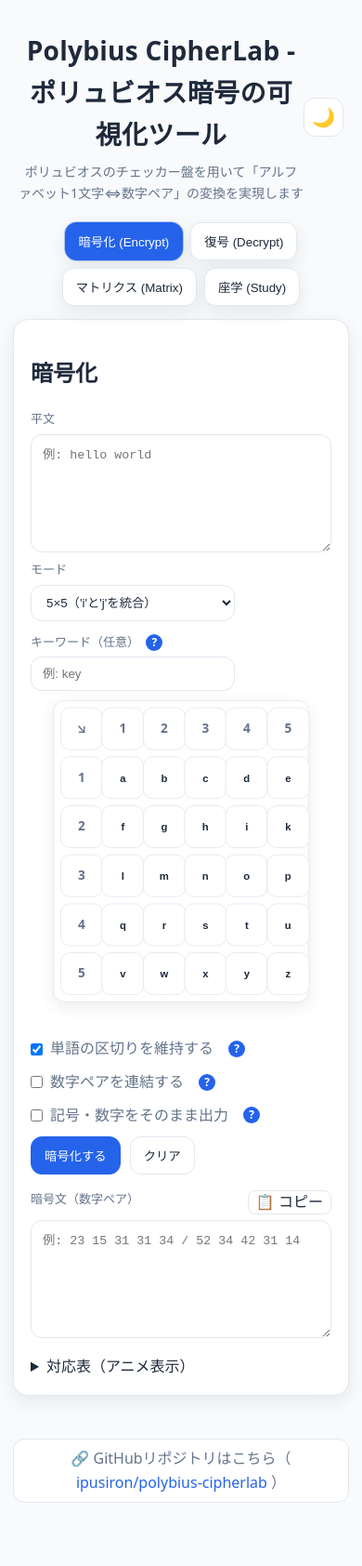
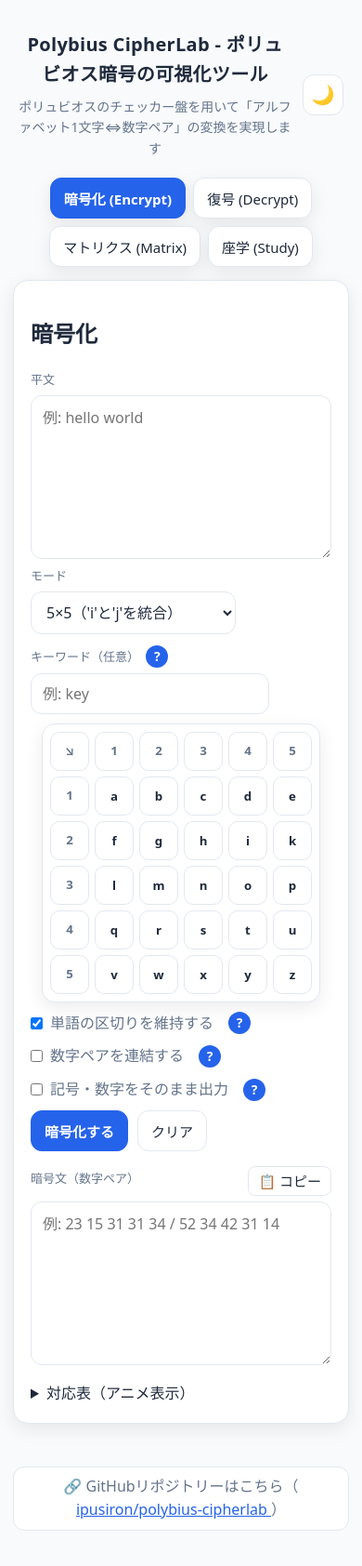
Before and after one commit to ipusiron/polybius-cipherlab, a website: page index.html in a window 390 px wide. Shown: the whole page at 93% size. Drawn offline with Linux system fonts and the light colour scheme.

Commit message:
段階4: CSPとアクセシビリティ、狭い画面の表示を直す
- 効かない meta 3つ（X-Frame-Options ほか）を外し、CSP の meta を入れる
- フォーカスが見えるようにする（textarea などの outline:none をやめる）
- ダークで白文字を primary に載せると2.74:1なので、文字色を --on-primary（7.09:1）にする
- ライトの accent を #15803d にする（3.30:1→5.02:1）
- 方陣を画面の幅に合わせ、幅320pxでも横スクロールが出ないようにする
- ヘルプを button にして、押しても出るようにする（title の二重表示をやめ、Esc で閉じる）
- タップ領域44px、入力欄16px、noscript、favicon、prefers-reduced-motion
- HTML・配色・体裁のテストを足す（58件）

Co-Authored-By: Claude Opus 5 <noreply@anthropic.com>

```diff
--- a/index.html
+++ b/index.html
@@ -3,12 +3,11 @@
 <head>
   <meta charset="utf-8" />
   <meta name="viewport" content="width=device-width,initial-scale=1" />
-  <meta http-equiv="X-Content-Type-Options" content="nosniff" />
-  <meta http-equiv="X-Frame-Options" content="DENY" />
-  <meta http-equiv="X-XSS-Protection" content="1; mode=block" />
-  <meta name="referrer" content="strict-origin-when-cross-origin" />
+  <meta http-equiv="Content-Security-Policy" content="default-src 'self'; img-src 'self' data:; connect-src 'none'; object-src 'none'; base-uri 'none'; form-action 'none'" />
+  <meta name="referrer" content="no-referrer" />
   <title>Polybius CipherLab - Day067</title>
   <meta name="description" content="Polybius（ポリュビオス）暗号の可視化・学習用Webツール。5×5チェッカー盤／6×6拡張、キーワード生成、暗号化・復号の対応表をアニメ表示。" />
+  <link rel="icon" href="assets/favicon.svg" type="image/svg+xml" />
   <link rel="stylesheet" href="style.css" />
 </head>
 <body>
@@ -18,22 +17,26 @@
         <h1>Polybius CipherLab - ポリュビオス暗号の可視化ツール</h1>
         <p class="subtitle">ポリュビオスのチェッカー盤を用いて「アルファベット1文字⇔数字ペア」の変換を実現します</p>
       </div>
-      <button id="theme-toggle" class="theme-toggle" title="テーマを切り替え">
+      <button id="theme-toggle" class="theme-toggle" aria-label="ライトモードに切り替える">
         <span class="theme-icon">🌙</span>
       </button>
     </div>
   </header>
 
-  <nav class="tabs" role="tablist" aria-label="Polybius tabs">
-    <button class="tab active" data-tab="encrypt" role="tab" aria-selected="true">暗号化 (Encrypt)</button>
-    <button class="tab" data-tab="decrypt" role="tab" aria-selected="false">復号 (Decrypt)</button>
-    <button class="tab" data-tab="matrix" role="tab" aria-selected="false">マトリクス (Matrix)</button>
-    <button class="tab" data-tab="history" role="tab" aria-selected="false">座学 (Study)</button>
+  <nav class="tabs" role="tablist" aria-label="ツールの画面">
+    <button class="tab active" id="tab-btn-encrypt" data-tab="encrypt" role="tab" aria-selected="true" aria-controls="tab-encrypt" tabindex="0">暗号化 (Encrypt)</button>
+    <button class="tab" id="tab-btn-decrypt" data-tab="decrypt" role="tab" aria-selected="false" aria-controls="tab-decrypt" tabindex="-1">復号 (Decrypt)</button>
+    <button class="tab" id="tab-btn-matrix" data-tab="matrix" role="tab" aria-selected="false" aria-controls="tab-matrix" tabindex="-1">マトリクス (Matrix)</button>
+    <button class="tab" id="tab-btn-history" data-tab="history" role="tab" aria-selected="false" aria-controls="tab-history" tabindex="-1">座学 (Study)</button>
   </nav>
+
+  <noscript>
+    <p class="noscript">このツールはJavaScriptで動きます。ブラウザーのJavaScriptを有効にしてください。</p>
+  </noscript>
 
   <main>
     <!-- Encrypt -->
-    <section id="tab-encrypt" class="panel active" role="tabpanel">
+    <section id="tab-encrypt" class="panel active" role="tabpanel" aria-labelledby="tab-btn-encrypt" tabindex="0">
       <div class="card">
         <h2>暗号化</h2>
         <div class="grid-2">
@@ -51,7 +54,7 @@
               </div>
               <div class="field">
                 <label class="label">キーワード（任意）
-                  <span class="help-icon" title="キーワードを入力すると、その文字が優先的に表の先頭に配置されます。送信者と受信者で同じキーワードを使うことで秘密鍵として機能します。">?</span>
+                  <button type="button" class="help-icon" data-help="キーワードを入力すると、その文字が優先的に表の先頭に配置されます。送信者と受信者で同じキーワードを使うことで秘密鍵として機能します。" aria-label="説明を表示">?</button>
                 </label>
                 <input id="keyword-enc" type="text" placeholder="例: key" />
               </div>
@@ -64,7 +67,7 @@
                 <input id="preserve-spaces-enc" type="checkbox" checked />
                 <span>単語の区切りを維持する</span>
               </label>
-              <span class="help-icon" title="チェックすると、空白は「/」に変換され、改行は維持されます。チェックを外すと、空白や改行は削除されて連続した数字になります。">?</span>
+              <button type="button" class="help-icon" data-help="チェックすると、空白は「/」に変換され、改行は維持されます。チェックを外すと、空白や改行は削除されて連続した数字になります。" aria-label="説明を表示">?</button>
             </div>
 
             <div class="row">
@@ -72,7 +75,7 @@
                 <input id="concat-pairs-enc" type="checkbox" />
                 <span>数字ペアを連結する</span>
               </label>
-              <span class="help-icon" title="チェックすると、数字ペアがスペースなしで連結されます。例：「23 15 31」→「231531」">?</span>
+              <button type="button" class="help-icon" data-help="チェックすると、数字ペアがスペースなしで連結されます。例：「23 15 31」→「231531」" aria-label="説明を表示">?</button>
             </div>
 
             <div class="row">
@@ -80,7 +83,7 @@
                 <input id="preserve-symbols-enc" type="checkbox" />
                 <span>記号・数字をそのまま出力</span>
               </label>
-              <span class="help-icon" title="チェックすると、句読点や数字などの非アルファベット文字がそのまま暗号文に含まれます。チェックを外すと削除されます。">?</span>
+              <button type="button" class="help-icon" data-help="チェックすると、句読点や数字などの非アルファベット文字がそのまま暗号文に含まれます。チェックを外すと削除されます。" aria-label="説明を表示">?</button>
             </div>
 
             <div class="row gap">
@@ -107,7 +110,7 @@
     </section>
 
     <!-- Decrypt -->
-    <section id="tab-decrypt" class="panel" role="tabpanel">
+    <section id="tab-decrypt" class="panel" role="tabpanel" aria-labelledby="tab-btn-decrypt" tabindex="0">
       <div class="card">
         <h2>復号</h2>
         <div class="grid-2">
@@ -128,7 +131,7 @@
               </div>
               <div class="field">
                 <label class="label">キーワード（任意）
-                  <span class="help-icon" title="暗号化時と同じキーワードを使用してください。キーワードが異なると正しく復号できません。">?</span>
+                  <button type="button" class="help-icon" data-help="暗号化時と同じキーワードを使用してください。キーワードが異なると正しく復号できません。" aria-label="説明を表示">?</button>
                 </label>
                 <input id="keyword-dec" type="text" placeholder="例: key" />
               </div>
@@ -162,7 +165,7 @@
     </section>
 
     <!-- Matrix -->
-    <section id="tab-matrix" class="panel" role="tabpanel">
+    <section id="tab-matrix" class="panel" role="tabpanel" aria-labelledby="tab-btn-matrix" tabindex="0">
       <div class="card">
         <h2>マトリクス表示</h2>
 
@@ -176,7 +179,7 @@
           </div>
           <div class="field">
             <label class="label">キーワード（任意）
-              <span class="help-icon" title="キーワードの文字が表の先頭に配置され、残りのアルファベットが続きます。重複する文字は自動的に削除されます。">?</span>
+              <button type="button" class="help-icon" data-help="キーワードの文字が表の先頭に配置され、残りのアルファベットが続きます。重複する文字は自動的に削除されます。" aria-label="説明を表示">?</button>
             </label>
             <input id="keyword-matrix" type="text" placeholder="例: key" />
           </div>
@@ -197,7 +200,7 @@
     </section>
 
     <!-- History/Study -->
-    <section id="tab-history" class="panel" role="tabpanel">
+    <section id="tab-history" class="panel" role="tabpanel" aria-labelledby="tab-btn-history" tabindex="0">
       <div class="card">
         <h2>ポリュビオス暗号について</h2>
 
@@ -262,7 +265,7 @@
 
   <footer>
     <div class="footer">
-      🔗 GitHubリポジトリはこちら（
+      🔗 GitHubリポジトリーはこちら（
       <a href="https://github.com/ipusiron/polybius-cipherlab" target="_blank" rel="noopener noreferrer">
         ipusiron/polybius-cipherlab
       </a> ）
--- a/js/messages.js
+++ b/js/messages.js
@@ -25,6 +25,9 @@
     'keyword.dropped': 'キーワードで使えない文字（{chars}）は除きました。',
     'keyword.merged': 'キーワードの{chars}は{to}として扱いました。',
 
+    'theme.toLight': 'ライトモードに切り替える',
+    'theme.toDark': 'ダークモードに切り替える',
+
     'toast.copied': 'コピーしました',
     'toast.copyFailed': 'コピーできませんでした',
     'toast.synced': '暗号文と設定を同期しました',
--- a/script.js
+++ b/script.js
@@ -331,6 +331,28 @@
     $('keyword-matrix').addEventListener('input', update);
   }
 
+  // ヘルプの「?」。hover だけでは触る画面で読めないので、押しても出るようにする
+  function setupHelp() {
+    const closeAll = () => document.querySelectorAll('.help-icon.open').forEach((x) => x.classList.remove('open'));
+    document.querySelectorAll('.help-icon').forEach((btn) => {
+      btn.addEventListener('click', () => {
+        const on = btn.classList.contains('open');
+        closeAll();
+        if (!on) btn.classList.add('open');
+      });
+    });
+    document.addEventListener('click', (ev) => {
+      if (!ev.target.closest || !ev.target.closest('.help-icon')) closeAll();
+    });
+    // Esc で閉じる（WCAG 2.2 の 1.4.13）。フォーカスが残っていると :focus-visible で出たままになるので外す
+    document.addEventListener('keydown', (ev) => {
+      if (ev.key !== 'Escape') return;
+      closeAll();
+      const active = document.activeElement;
+      if (active && active.classList && active.classList.contains('help-icon')) active.blur();
+    });
+  }
+
   // Theme management
   const THEME_KEY = 'theme';
 
@@ -351,11 +373,11 @@
     if (theme === 'light') {
       document.body.setAttribute('data-theme', 'light');
       if (icon) icon.textContent = '🌙';
-      if (btn) btn.setAttribute('aria-label', 'ダークモードに切り替える');
+      if (btn) btn.setAttribute('aria-label', t('theme.toDark'));
     } else {
       document.body.removeAttribute('data-theme');
       if (icon) icon.textContent = '☀️';
-      if (btn) btn.setAttribute('aria-label', 'ライトモードに切り替える');
+      if (btn) btn.setAttribute('aria-label', t('theme.toLight'));
     }
     try {
       localStorage.setItem(THEME_KEY, theme);
@@ -378,6 +400,7 @@
     setupEncrypt();
     setupDecrypt();
     setupMatrix();
+    setupHelp();
     for (const tab of Object.keys(PANELS)) renderPreview(tab);
   }
 
--- a/style.css
+++ b/style.css
@@ -5,9 +5,11 @@
   --text:#e8eef4;
   --muted:#99a6b5;
   --primary:#3aa0ff;
+  --on-primary:#0b0d10;
   --accent:#66d17a;
   --danger:#ff6b6b;
   --border:#25303a;
+  --focus:#9fd0ff;
   --shadow: 0 6px 20px rgba(0,0,0,.35);
   --radius:16px;
 }
@@ -19,16 +21,18 @@
   --text:#1e293b;
   --muted:#64748b;
   --primary:#2563eb;
-  --accent:#16a34a;
+  --on-primary:#ffffff;
+  --accent:#15803d;
   --danger:#dc2626;
   --border:#e2e8f0;
+  --focus:#1d4ed8;
   --shadow: 0 6px 20px rgba(0,0,0,.08);
 }
 
 *{box-sizing:border-box}
 html{height:100%}
 body{
-  min-height:100vh;
+  min-height:100dvh;
   margin:0;
   padding-bottom:40px;
   background: var(--bg);
@@ -49,14 +53,16 @@ body:not([data-theme="light"]){
   display:flex;
   justify-content:space-between;
   align-items:center;
+  gap:12px;
   max-width:1100px;
   margin:0 auto;
 }
 .header-content > div{
   text-align:center;
   flex:1;
+  min-width:0;
 }
-.site-header h1{margin:0;font-size:28px;letter-spacing:.3px}
+.site-header h1{margin:0;font-size:clamp(20px, 4.5vw, 28px);letter-spacing:.3px;overflow-wrap:anywhere}
 .subtitle{margin:.5rem 0 0;color:var(--muted);font-size:14px}
 
 .theme-toggle{
@@ -64,6 +70,8 @@ body:not([data-theme="light"]){
   border:1px solid var(--border);
   border-radius:12px;
   padding:8px;
+  min-width:44px;
+  min-height:44px;
   cursor:pointer;
   color:var(--text);
   transition:all .2s;
@@ -92,7 +100,10 @@ body:not([data-theme="light"]){
   background:var(--card);
   color:var(--text);
   padding:10px 14px;
+  min-height:44px;
   border-radius:12px;
+  font-size:15px;
+  font-family:inherit;
   cursor:pointer;
   box-shadow:var(--shadow);
   transition:all .2s;
@@ -102,9 +113,9 @@ body:not([data-theme="light"]){
 }
 .tab.active{
   border-color:var(--primary);
-  outline:1px solid color-mix(in oklab, var(--primary), transparent 70%);
   background:var(--primary);
-  color:white;
+  color:var(--on-primary);
+  font-weight:600;
 }
 
 main{
@@ -141,9 +152,17 @@ textarea, input, select{
   border:1px solid var(--border);
   border-radius:12px;
   padding:10px 12px;
-  outline:none;
+  font-size:16px;
+  font-family:inherit;
 }
 textarea{resize:vertical}
+
+/* キーボードで操作したときに、いまどこにいるかが見えるようにする */
+:focus-visible{
+  outline:3px solid var(--focus);
+  outline-offset:2px;
+}
+.matrix .cell:focus-visible{outline-offset:-3px}
 
 .row{display:flex; gap:12px; align-items:center; flex-wrap:wrap; margin-bottom:10px}
 .row:last-child{margin-bottom:0}
@@ -175,6 +194,9 @@ textarea{resize:vertical}
   border:1px solid var(--border);
   border-radius:12px;
   padding:10px 14px;
+  min-height:44px;
+  font-size:15px;
+  font-family:inherit;
   cursor:pointer;
   transition:all .2s;
 }
@@ -185,7 +207,8 @@ textarea{resize:vertical}
 .btn.primary{
   background:var(--primary);
   border-color:var(--primary);
-  color:white;
+  color:var(--on-primary);
+  font-weight:600;
 }
 .btn.primary:hover{
   background:color-mix(in oklab, var(--primary), black 10%);
@@ -210,14 +233,20 @@ textarea{resize:vertical}
   padding:6px 10px;
 }
 .mapping-list li .pair{color:var(--accent);font-weight:600}
+.mapping-list li[data-kind="dropped"] .pair,
+.mapping-list li[data-kind="out-of-range"] .pair{color:var(--danger)}
+.mapping-list li[data-kind="leftover"] .pair,
+.mapping-list li[data-kind="symbol"] .pair{color:var(--muted)}
+.mapping-list li.more{list-style:none;color:var(--muted);font-size:13px;background:none;border:none;padding:6px 0}
 .mapping-list li.anim{
   outline:1px solid color-mix(in oklab, var(--accent), transparent 60%);
   background:color-mix(in oklab, var(--accent), transparent 90%);
 }
 
 .matrix-wrapper{
-  margin-top:14px;
-  display:inline-block;
+  margin:14px auto 0;
+  width:100%;
+  max-width:420px;
   padding:8px;
   background:var(--card);
   border:1px solid var(--border);
@@ -226,27 +255,27 @@ textarea{resize:vertical}
 }
 
 .matrix-preview{
-  margin:8px 0 -20px;
-  display:flex;
-  justify-content:center;
+  margin:8px 0 10px;
 }
 .matrix-preview .matrix-wrapper{
-  margin:0;
-  transform:scale(0.85);
-  transform-origin:top center;
+  margin:0 auto;
+  max-width:300px;
 }
 
 .matrix{
   display:grid;
-  gap:8px;
-  justify-content:center;
+  gap:6px;
 }
 .matrix .cell{
-  width:54px; height:54px;
+  aspect-ratio:1;
+  min-width:0;
+  padding:0;
   display:flex; align-items:center; justify-content:center;
   background:var(--panel);
   border:1px solid var(--border);
-  border-radius:12px;
+  border-radius:10px;
+  font-size:clamp(13px, 3.4vw, 18px);
+  font-family:inherit;
   font-weight:600;
   color:var(--text);
 }
@@ -291,8 +320,17 @@ footer{
   border-radius:12px;
   padding:8px 12px;
 }
-.footer a{color:var(--primary); text-decoration:none}
-.privacy{margin:.6rem 0 0; font-size:13px}
+.footer a{color:var(--primary); text-decoration:underline}
+
+.noscript{
+  max-width:1100px;
+  margin:10px auto;
+  padding:12px 14px;
+  background:var(--card);
+  border:1px solid var(--danger);
+  border-radius:12px;
+  color:var(--text);
+}
 
 .info-box{
   margin-top:20px;
@@ -349,33 +387,37 @@ footer{
 }
 
 .help-icon{
-  display:inline-block;
-  width:18px;
-  height:18px;
+  display:inline-flex;
+  align-items:center;
+  justify-content:center;
+  width:24px;
+  height:24px;
   margin-left:4px;
+  padding:0;
+  border:none;
   background:var(--primary);
-  color:var(--card);
+  color:var(--on-primary);
   border-radius:50%;
-  font-size:12px;
+  font-size:14px;
+  font-family:inherit;
   font-weight:bold;
-  text-align:center;
-  line-height:18px;
+  line-height:1;
   cursor:help;
   position:relative;
   transition:background .2s;
   flex-shrink:0;
 }
 .help-icon:hover{
-  background:var(--accent);
+  background:color-mix(in oklab, var(--primary), var(--text) 25%);
 }
 .help-icon::after{
-  content:attr(title);
+  content:attr(data-help);
   position:absolute;
   bottom:calc(100% + 8px);
   left:50%;
   transform:translateX(-50%);
-  min-width:200px;
-  max-width:280px;
+  min-width:min(200px, 70vw);
+  max-width:min(280px, 80vw);
   padding:8px 10px;
   background:var(--card);
   color:var(--text);
@@ -391,9 +433,26 @@ footer{
   z-index:100;
   box-shadow:var(--shadow);
 }
-.help-icon:hover::after{
+.help-icon:hover::after,
+.help-icon:focus-visible::after,
+.help-icon.open::after{
   opacity:1;
   visibility:visible;
+}
+
+/* 狭い画面では、吹き出しが画面からはみ出すので下端に固定して出す */
+@media (max-width:520px){
+  .help-icon::after{
+    position:fixed;
+    left:12px;
+    right:12px;
+    bottom:12px;
+    top:auto;
+    transform:none;
+    min-width:0;
+    max-width:none;
+    font-size:14px;
+  }
 }
 
 .output-header{
@@ -408,10 +467,12 @@ footer{
   color:var(--text);
   border:1px solid var(--border);
   border-radius:8px;
-  padding:4px 8px;
+  padding:6px 10px;
+  min-height:32px;
   cursor:pointer;
-  font-size:16px;
-  line-height:1;
+  font-size:15px;
+  font-family:inherit;
+  line-height:1.2;
   transition:all .2s;
 }
 .btn-copy-small:hover{
@@ -422,3 +483,12 @@ footer{
 .btn-copy-small:active{
   transform:translateY(1px);
 }
+
+/* 動きを減らす設定のときは、色や形の変化を止める */
+@media (prefers-reduced-motion: reduce){
+  *, *::before, *::after{
+    transition-duration:.01ms !important;
+    animation-duration:.01ms !important;
+    animation-iteration-count:1 !important;
+  }
+}
```
Also changed, not shown: test/contrast.test.js (added, +88 -0 lines), test/format.test.js (added, +43 -0 lines), test/html.test.js (added, +94 -0 lines), assets/favicon.svg (added).
